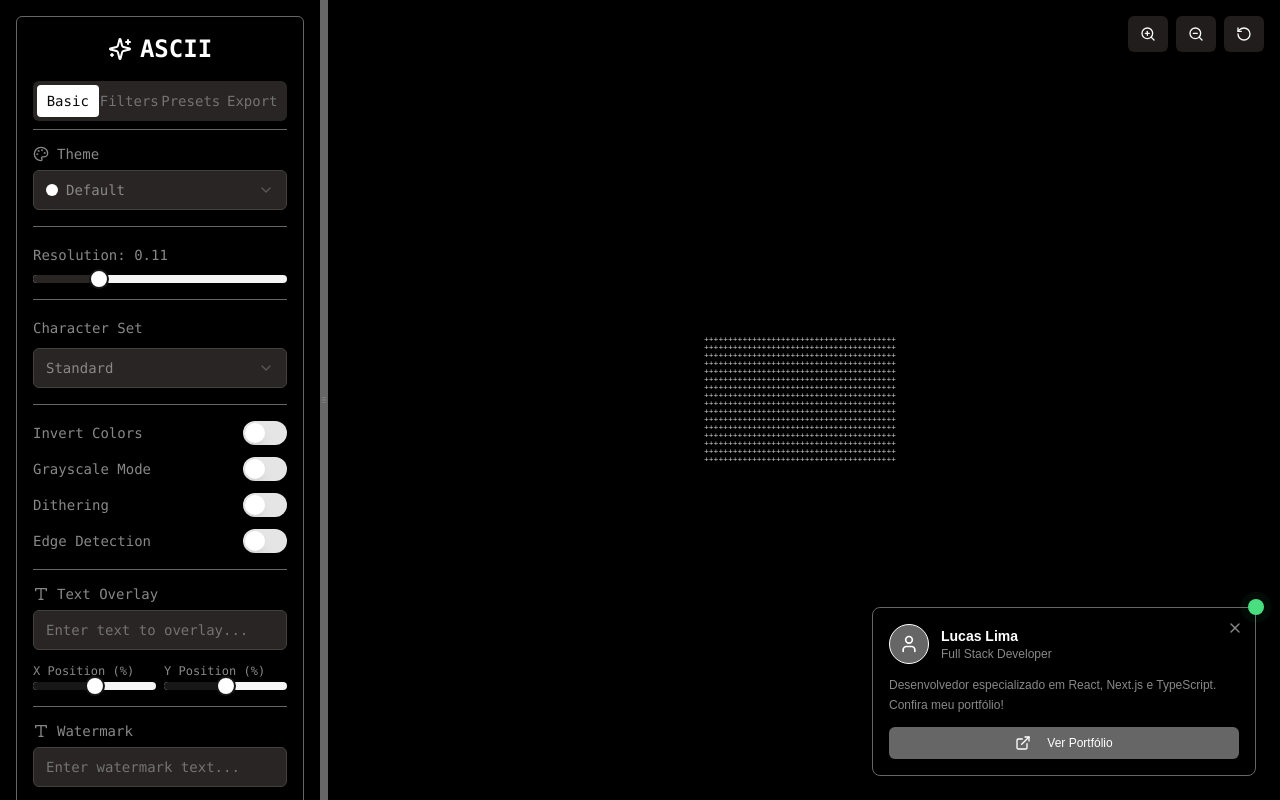
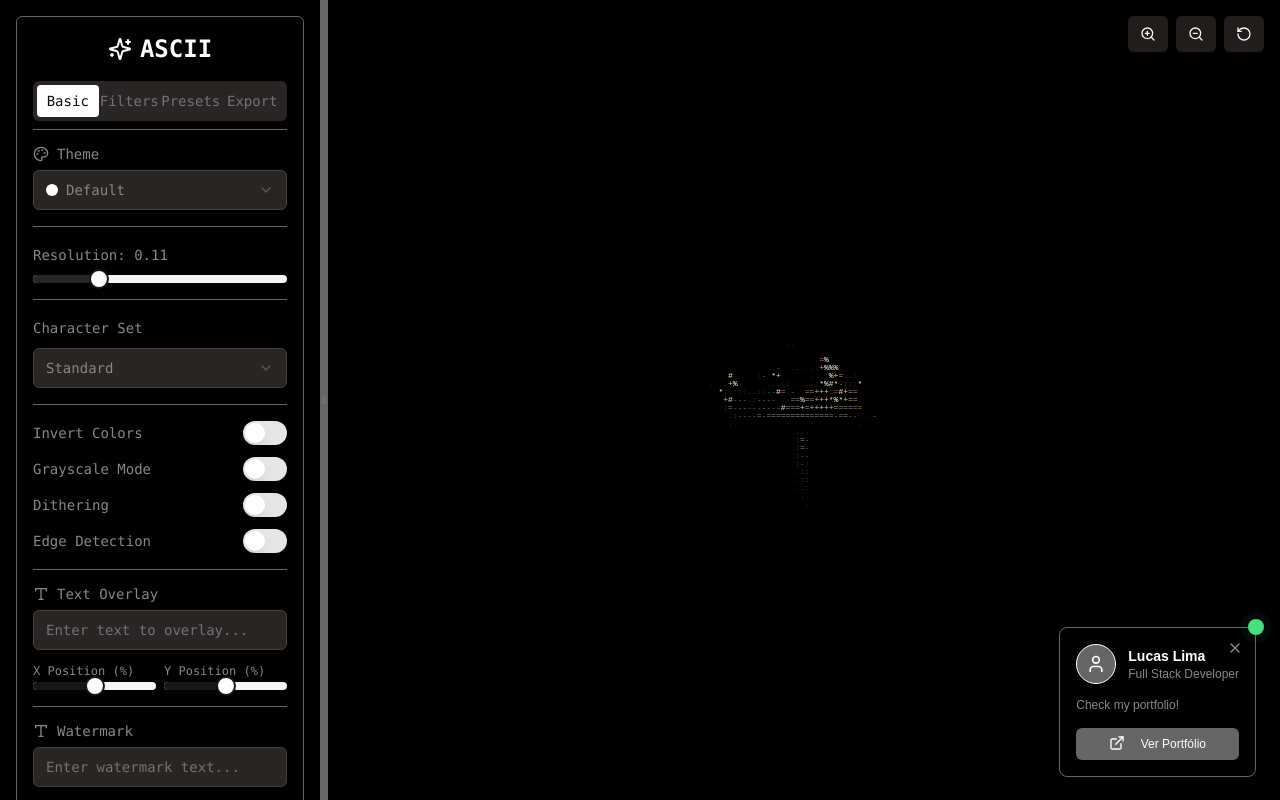
Before and after one commit to opZywl/ASCII, a Next.js app: page / in a window 1280 px wide. Built offline with nearby package versions, Linux system fonts and the light colour scheme.

Commit message:
chore: cleanup comments

```diff
--- a/ascii-converter.tsx
+++ b/ascii-converter.tsx
@@ -32,7 +32,6 @@ import {
   X,
 } from "lucide-react"
 
-// Define types
 type ColoredChar = {
   char: string
   color: string
@@ -170,7 +169,6 @@ const defaultPresets: Preset[] = [
 ]
 
 export default function AsciiConverter() {
-  // Theme and UI state
   const [currentTheme, setCurrentTheme] = useState("default")
   const [zoom, setZoom] = useState(1)
   const [panX, setPanX] = useState(0)
@@ -183,7 +181,6 @@ export default function AsciiConverter() {
   const [watermarkPosition, setWatermarkPosition] = useState({ x: 90, y: 95 })
   const [watermarkOpacity, setWatermarkOpacity] = useState(0.5)
 
-  // Core state
   const [resolution, setResolution] = useState(0.11)
   const [inverted, setInverted] = useState(false)
   const [grayscale, setGrayscale] = useState(false)
@@ -200,7 +197,6 @@ export default function AsciiConverter() {
   const [isHydrated, setIsHydrated] = useState(false)
   const [sidebarNarrow, setSidebarNarrow] = useState(false)
 
-  // Advanced features state
   const [imageFilters, setImageFilters] = useState<ImageFilter>({
     contrast: 1,
     brightness: 1,
@@ -213,7 +209,6 @@ export default function AsciiConverter() {
   const [selectedPreset, setSelectedPreset] = useState<string>("")
   const [customPresetName, setCustomPresetName] = useState("")
 
-  // Refs
   const containerRef = useRef<HTMLDivElement>(null)
   const canvasRef = useRef<HTMLCanvasElement>(null)
   const imageRef = useRef<HTMLImageElement | null>(null)
@@ -238,7 +233,6 @@ export default function AsciiConverter() {
     return () => clearTimeout(timer)
   }, [])
 
-  // Apply theme
   useEffect(() => {
     const theme = themes[currentTheme]
     if (typeof document !== "undefined") {
@@ -258,7 +252,6 @@ export default function AsciiConverter() {
     }
   }, [currentTheme])
 
-  // Set hydration state
   useEffect(() => {
     setIsHydrated(true)
   }, [])
@@ -284,7 +277,6 @@ export default function AsciiConverter() {
     }
   }, [isDesktop, isHydrated])
 
-  // Check if sidebar is narrow
   useEffect(() => {
     if (!isHydrated || !isDesktop) return
 
@@ -304,10 +296,8 @@ export default function AsciiConverter() {
     }
   }, [leftPanelWidth, isHydrated, isDesktop])
 
-  // Real-time preview
   useEffect(() => {
     if (imageLoaded && imageRef.current && imageRef.current.complete) {
-      // Force immediate conversion without any delays
       setTimeout(() => convertToAscii(), 0)
     }
   }, [
@@ -324,7 +314,6 @@ export default function AsciiConverter() {
     dithering,
   ])
 
-  // Dragging logic
   useEffect(() => {
     const handleMouseMove = (e: MouseEvent) => {
       if (isDragging && containerRef.current) {
@@ -374,7 +363,6 @@ export default function AsciiConverter() {
       setImageLoaded(true)
       setLoading(false)
 
-      // Trigger conversion after a small delay to ensure everything is ready
       setTimeout(() => {
         convertToAscii()
       }, 50)
@@ -385,7 +373,7 @@ export default function AsciiConverter() {
       setLoading(false)
     }
 
-    img.src = "/images/original-image.png"
+    img.src = "/images/ascii.png"
   }
 
   const loadImage = (src: string) => {
@@ -407,7 +395,6 @@ export default function AsciiConverter() {
       setImageLoaded(true)
       setLoading(false)
 
-      // Trigger conversion after a small delay to ensure everything is ready
       setTimeout(() => {
         convertToAscii()
       }, 50)
@@ -463,30 +450,24 @@ export default function AsciiConverter() {
     }
   }
 
-  // Image filtering functions
   const applyImageFilters = (canvas: HTMLCanvasElement, ctx: CanvasRenderingContext2D) => {
-    // Get original image data
     let imageData = ctx.getImageData(0, 0, canvas.width, canvas.height)
     let data = imageData.data
 
-    // Apply brightness and contrast
     if (imageFilters.brightness !== 1 || imageFilters.contrast !== 1) {
       for (let i = 0; i < data.length; i += 4) {
         let r = data[i]
         let g = data[i + 1]
         let b = data[i + 2]
 
-        // Apply brightness
         r *= imageFilters.brightness
         g *= imageFilters.brightness
         b *= imageFilters.brightness
 
-        // Apply contrast
         r = (r - 128) * imageFilters.contrast + 128
         g = (g - 128) * imageFilters.contrast + 128
         b = (b - 128) * imageFilters.contrast + 128
 
-        // Clamp values
         data[i] = Math.max(0, Math.min(255, r))
         data[i + 1] = Math.max(0, Math.min(255, g))
         data[i + 2] = Math.max(0, Math.min(255, b))
@@ -494,7 +475,6 @@ export default function AsciiConverter() {
       ctx.putImageData(imageData, 0, 0)
     }
 
-    // Apply sharpen
     if (imageFilters.sharpen > 0) {
       imageData = ctx.getImageData(0, 0, canvas.width, canvas.height)
       data = imageData.data
@@ -525,7 +505,6 @@ export default function AsciiConverter() {
       ctx.putImageData(new ImageData(newData, canvas.width, canvas.height), 0, 0)
     }
 
-    // Apply blur
     if (imageFilters.blur > 0) {
       const tempCanvas = document.createElement("canvas")
       tempCanvas.width = canvas.width
@@ -541,7 +520,6 @@ export default function AsciiConverter() {
       }
     }
 
-    // Apply edge detection
     if (edgeDetection) {
       imageData = ctx.getImageData(0, 0, canvas.width, canvas.height)
       const edgeData = applyEdgeDetection(imageData)
@@ -589,7 +567,6 @@ export default function AsciiConverter() {
       }
     }
 
-    // Fill edges with black
     for (let x = 0; x < width; x++) {
       for (const y of [0, height - 1]) {
         const idx = (y * width + x) * 4
@@ -611,7 +588,6 @@ export default function AsciiConverter() {
   const applyDithering = (brightness: number, x: number, y: number): number => {
     if (!dithering) return brightness
 
-    // Bayer matrix 4x4
     const bayer = [
       [0, 8, 2, 10],
       [12, 4, 14, 6],
@@ -668,7 +644,6 @@ export default function AsciiConverter() {
     ctx.font = `${fontSize}px monospace`
     ctx.textBaseline = "top"
 
-    // Use theme for ASCII background and text
     const theme = themes[currentTheme]
     const asciiBackground = theme.background
     const asciiPrimary = theme.primary
@@ -690,7 +665,6 @@ export default function AsciiConverter() {
       })
     }
 
-    // Add text overlay
     if (textOverlay) {
       ctx.font = `${fontSize * 2}px monospace`
       const overlayColor = theme.secondary
@@ -703,7 +677,6 @@ export default function AsciiConverter() {
       ctx.fillText(textOverlay, x, y)
     }
 
-    // Add watermark
     if (watermark) {
       ctx.font = `${fontSize}px monospace`
       ctx.globalAlpha = watermarkOpacity
@@ -745,7 +718,6 @@ export default function AsciiConverter() {
 
       const img = imageRef.current
 
-      // Ensure image is loaded
       if (!img.complete || img.naturalWidth === 0 || img.naturalHeight === 0) {
         return
       }
@@ -760,15 +732,12 @@ export default function AsciiConverter() {
         throw new Error("Could not get canvas context")
       }
 
-      // Set canvas size to match image
       canvas.width = img.width
       canvas.height = img.height
 
-      // Clear and draw the original image
       ctx.clearRect(0, 0, canvas.width, canvas.height)
       ctx.drawImage(img, 0, 0, img.width, img.height)
 
-      // Apply all image filters
       applyImageFilters(canvas, ctx)
 
       let imageData
@@ -809,7 +778,6 @@ export default function AsciiConverter() {
             )
           }
 
-          // Apply dithering
           brightness = applyDithering(brightness, x, y)
 
           if (inverted) brightness = 1 - brightness
@@ -824,7 +792,6 @@ export default function AsciiConverter() {
             const color = adjustColorBrightness(r, g, b, brightnessFactor)
             coloredRow.push({ char, color })
           } else {
-            // Use theme primary color for grayscale mode
             coloredRow.push({ char, color: themes[currentTheme].primary })
           }
         }
@@ -844,7 +811,6 @@ export default function AsciiConverter() {
     }
   }
 
-  // Preset functions
   const applyPreset = (preset: Preset) => {
     setResolution(preset.resolution)
     setCharSet(preset.charSet)
@@ -881,7 +847,7 @@ export default function AsciiConverter() {
   }
 
   const deletePreset = (index: number) => {
-    if (index < defaultPresets.length) return // Don't delete default presets
+    if (index < defaultPresets.length) return
     setPresets(presets.filter((_, i) => i !== index))
   }
 
@@ -916,7 +882,6 @@ export default function AsciiConverter() {
     setCustomPresetName("")
   }
 
-  // Export functions
   const downloadAsciiArt = () => {
     if (!asciiArt) {
       setError("No ASCII art to download")
@@ -1022,7 +987,6 @@ export default function AsciiConverter() {
     })
   }
 
-  // Zoom and pan functions
   const handleZoomIn = () => setZoom((prev) => Math.min(prev * 1.2, 5))
   const handleZoomOut = () => setZoom((prev) => Math.max(prev / 1.2, 0.1))
 
@@ -1074,7 +1038,6 @@ export default function AsciiConverter() {
             onDragLeave={handleDragLeave}
             onDrop={handleDrop}
         >
-          {/* ASCII Art Preview */}
           <div
               ref={previewRef}
               className={`order-1 md:order-2 flex-1 overflow-hidden flex items-center justify-center ${
@@ -1090,7 +1053,6 @@ export default function AsciiConverter() {
                     : {}),
               }}
           >
-            {/* Zoom Controls */}
             <div className="absolute top-4 right-4 z-20 flex gap-2">
               <Button onClick={handleZoomIn} size="sm" className="bg-stone-800/80 hover:bg-stone-700/80 backdrop-blur-sm">
                 <ZoomIn className="h-4 w-4" />
@@ -1186,7 +1148,7 @@ export default function AsciiConverter() {
                   </div>
 
                   <p className="text-xs mb-3 leading-relaxed" style={{ color: themes[currentTheme].secondary }}>
-                    Desenvolvedor especializado em React, Next.js e TypeScript. Confira meu portfólio!
+                    Check my portfolio!
                   </p>
 
                   <Button
@@ -1203,14 +1165,12 @@ export default function AsciiConverter() {
                   </Button>
                 </div>
 
-                {/* Always visible indicator dot */}
                 <div className="absolute -top-2 -right-2 w-4 h-4 bg-green-400 rounded-full">
                   <div className="absolute inset-0 bg-green-400 rounded-full animate-ping opacity-75"></div>
                 </div>
               </div>
           )}
 
-          {/* Always visible portfolio indicator when popup is closed */}
           {!showPortfolioPopup && (
               <div className="fixed bottom-6 right-6 z-50 cursor-pointer" onClick={() => setShowPortfolioPopup(true)}>
                 <div
@@ -1229,7 +1189,6 @@ export default function AsciiConverter() {
               </div>
           )}
 
-          {/* Resizable divider */}
           {isHydrated && isDesktop && (
               <div
                   className="order-3 w-2 hover:bg-stone-600 cursor-col-resize items-center justify-center z-10 transition-all duration-300"
@@ -1247,7 +1206,6 @@ export default function AsciiConverter() {
               </div>
           )}
 
-          {/* Control Panel */}
           <div
               className={`order-2 md:order-1 w-full md:h-auto p-2 md:p-4 font-mono transition-all duration-300 ${
                   !isHydrated ? "opacity-0" : "opacity-100"
@@ -1292,7 +1250,6 @@ export default function AsciiConverter() {
                 </TabsList>
 
                 <TabsContent value="basic" className="space-y-4">
-                  {/* Theme Selector */}
                   <div className="space-y-2 border-t pt-4" style={{ borderColor: themes[currentTheme].accent }}>
                     <Label className="flex items-center gap-2">
                       <Palette className="h-4 w-4" />
@@ -1315,7 +1272,6 @@ export default function AsciiConverter() {
                     </Select>
                   </div>
 
-                  {/* Resolution */}
                   <div className="space-y-2 border-t pt-4" style={{ borderColor: themes[currentTheme].accent }}>
                     <Label htmlFor="resolution">Resolution: {resolution.toFixed(2)}</Label>
                     <Slider
@@ -1329,7 +1285,6 @@ export default function AsciiConverter() {
                     />
                   </div>
 
-                  {/* Character Set */}
                   <div className="space-y-2 border-t pt-4" style={{ borderColor: themes[currentTheme].accent }}>
                     <Label htmlFor="charset">Character Set</Label>
                     <Select value={charSet} onValueChange={setCharSet}>
@@ -1346,7 +1301,6 @@ export default function AsciiConverter() {
                     </Select>
                   </div>
 
-                  {/* Switches */}
                   <div className="space-y-3 border-t pt-4" style={{ borderColor: themes[currentTheme].accent }}>
                     <div className="flex items-center justify-between">
                       <Label htmlFor="invert">Invert Colors</Label>
@@ -1369,7 +1323,6 @@ export default function AsciiConverter() {
                     </div>
                   </div>
 
-                  {/* Text Overlay */}
                   <div className="space-y-2 border-t pt-4" style={{ borderColor: themes[currentTheme].accent }}>
                     <Label className="flex items-center gap-2">
                       <Type className="h-4 w-4" />
@@ -1403,7 +1356,6 @@ export default function AsciiConverter() {
                     </div>
                   </div>
 
-                  {/* Watermark */}
                   <div className="space-y-2 border-t pt-4" style={{ borderColor: themes[currentTheme].accent }}>
                     <Label className="flex items-center gap-2">
                       <Type className="h-4 w-4" />
@@ -1447,7 +1399,6 @@ export default function AsciiConverter() {
                     </div>
                   </div>
 
-                  {/* Reset Button */}
                   <div className="border-t pt-4" style={{ borderColor: themes[currentTheme].accent }}>
                     <Button
                         onClick={resetAllSettings}
@@ -1459,7 +1410,6 @@ export default function AsciiConverter() {
                     </Button>
                   </div>
 
-                  {/* Hidden canvases */}
                   <div className="hidden">
                     <canvas ref={canvasRef} width="300" height="300"></canvas>
                     <canvas ref={filteredCanvasRef} width="300" height="300"></canvas>
@@ -1666,7 +1616,6 @@ export default function AsciiConverter() {
                             navigator.clipboard
                                 .writeText(asciiArt)
                                 .then(() => {
-                                  // Show success feedback
                                   const originalError = error
                                   setError("✓ Copied to clipboard!")
                                   setTimeout(() => setError(originalError), 2000)
@@ -1685,7 +1634,6 @@ export default function AsciiConverter() {
                 </TabsContent>
               </Tabs>
 
-              {/* Upload Button */}
               <div className="border-t pt-4" style={{ borderColor: themes[currentTheme].accent }}>
                 <Button onClick={() => fileInputRef.current?.click()} className="w-full bg-stone-700 hover:bg-stone-600">
                   <Upload className="h-4 w-4 mr-2" />
@@ -1700,7 +1648,6 @@ export default function AsciiConverter() {
                 />
               </div>
 
-              {/* Hidden canvases */}
               <div className="hidden">
                 <canvas ref={canvasRef} width="300" height="300"></canvas>
                 <canvas ref={filteredCanvasRef} width="300" height="300"></canvas>
```
